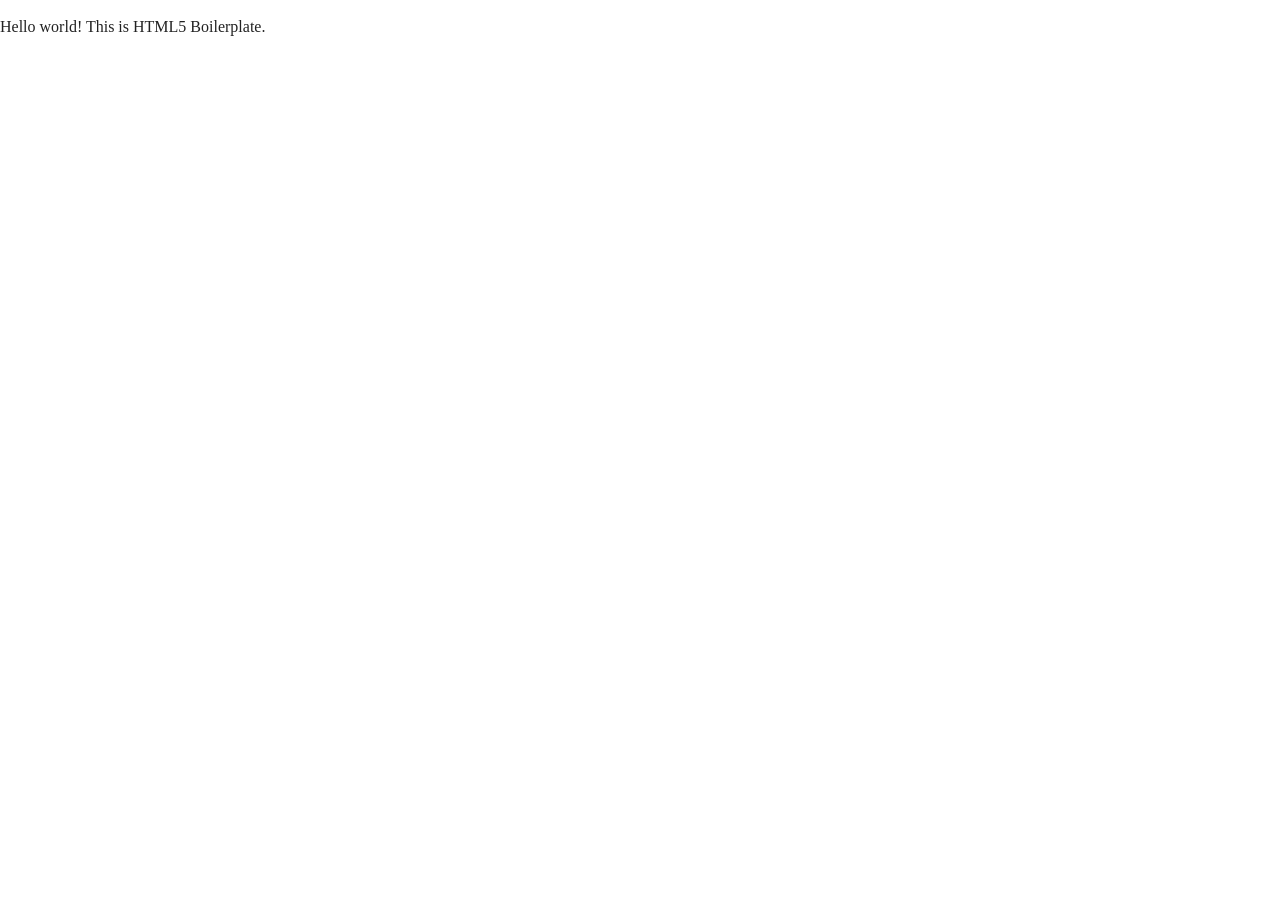
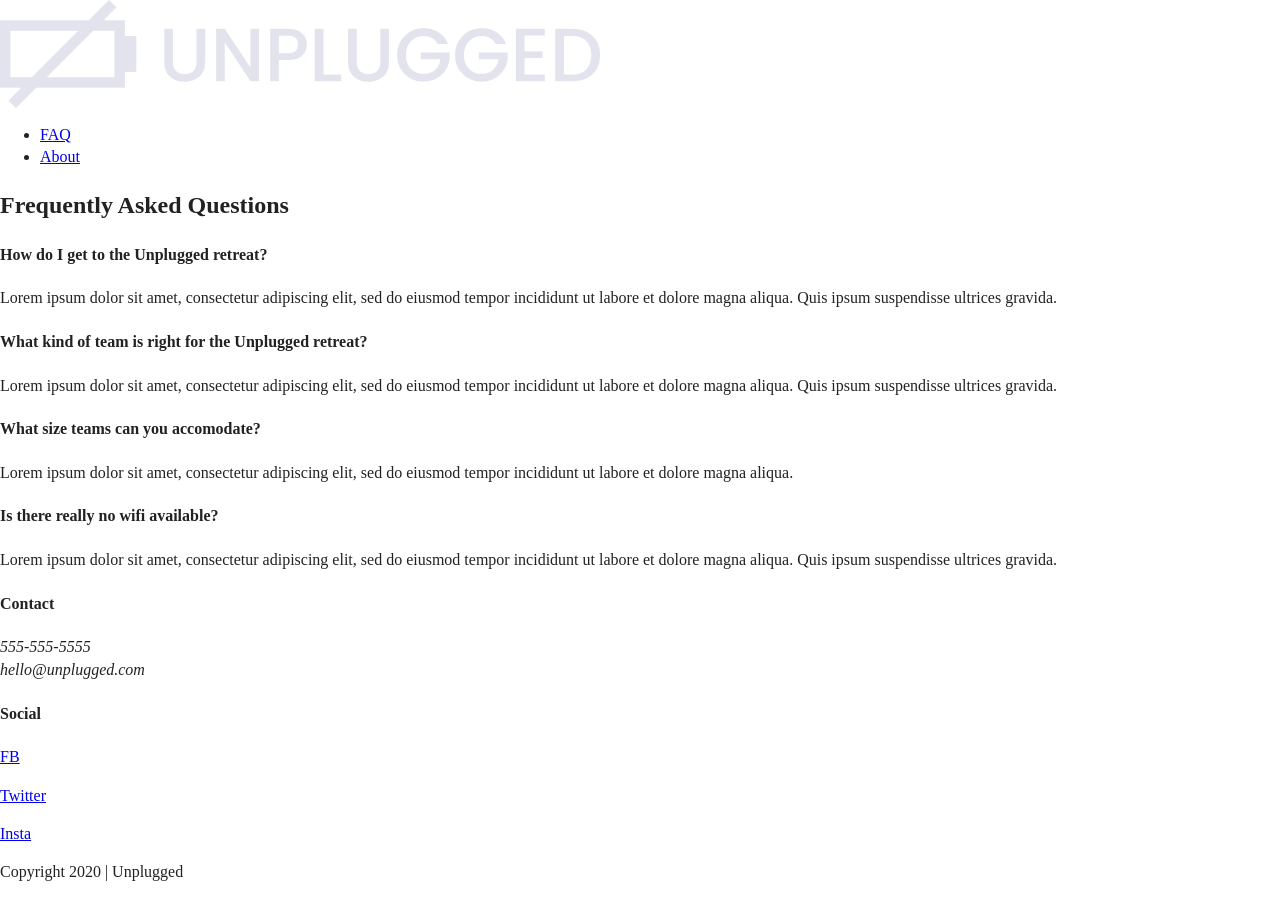
Before and after one commit to beverlywu/206-unplugged-retreat, a website: page faq/index.html in a window 1280 px wide. Before the commit the page ends 800 px from the top, so only its background shows below. Drawn offline with Linux system fonts and the light colour scheme.

Commit message:
Add html skeleton for faq page

```diff
--- a/faq/index.html
+++ b/faq/index.html
@@ -25,10 +25,69 @@
 <body>
 
   <!-- Add your site or application content here -->
-  <p>Hello world! This is HTML5 Boilerplate.</p>
   <script src="../js/vendor/modernizr-3.11.2.min.js"></script>
   <script src="../js/plugins.js"></script>
   <script src="../js/main.js"></script>
+
+	<header>
+	    <div class="content-wrapper">
+			<a href="#"><img src="../img/unpluggedlogo.png" alt="unplugged logo"></a>
+			<div class="header-divider"></div>
+	   	 	<nav>
+	       		<ul>
+					<li><a href="faq/index.html" target="_blank">FAQ</a></li>
+					<li><a href="about/index.html" target="_blank">About</a></li>
+				</ul>
+			</nav>
+		</div>
+	</header>
+
+	<main class="faq">
+			<div class="content-wrapper">
+				<h2>Frequently Asked Questions</h2>
+				<div class="faq-content">
+					<h4>How do I get to the Unplugged retreat?</h3>
+					<p>Lorem ipsum dolor sit amet, consectetur adipiscing elit, sed do eiusmod tempor incididunt ut labore et dolore magna aliqua. Quis ipsum suspendisse ultrices gravida.</p>
+				</div>
+				<div class="faq-content">
+					<h4>What kind of team is right for the Unplugged retreat?</h3>
+					<p>Lorem ipsum dolor sit amet, consectetur adipiscing elit, sed do eiusmod tempor incididunt ut labore et dolore magna aliqua. Quis ipsum suspendisse ultrices gravida.</p>
+				</div>
+				<div class="faq-content">
+					<h4>What size teams can you accomodate?</h3>
+					<p>Lorem ipsum dolor sit amet, consectetur adipiscing elit, sed do eiusmod tempor incididunt ut labore et dolore magna aliqua.</p>
+				</div>
+				<div class="faq-content">
+					<h4>Is there really no wifi available?</h3>
+					<p>Lorem ipsum dolor sit amet, consectetur adipiscing elit, sed do eiusmod tempor incididunt ut labore et dolore magna aliqua. Quis ipsum suspendisse ultrices gravida.</p>
+				</div> <!-- end faq-content -->
+			</div>	<!-- end faq content-wrapper -->
+	</main>
+
+	<footer>
+		<div class="content-wrapper">
+			<div class="footer-content">
+				<div class="contact">
+					<h4>Contact</h4>
+					<address>
+						<p>555-555-5555<br>
+						hello@unplugged.com</p>
+					</address>
+				</div>
+				<div class="social">
+					<h4>Social</h4>
+					<div class="social-icons">
+						<p><a href="http://facebook.com" target="_blank">FB</a></p>
+						<p><a href="http://twitter.com" target="_blank">Twitter</a></p>
+						<p><a href="http://instagram.com" target="_blank">Insta</a></p>
+					</div>
+				</div>
+			</div>
+		</div>
+		<div class="copyright">
+			<p>Copyright 2020 | Unplugged</p>
+		</div>
+	</footer>
 
   <!-- Google Analytics: change UA-XXXXX-Y to be your site's ID. -->
   <script>
```
